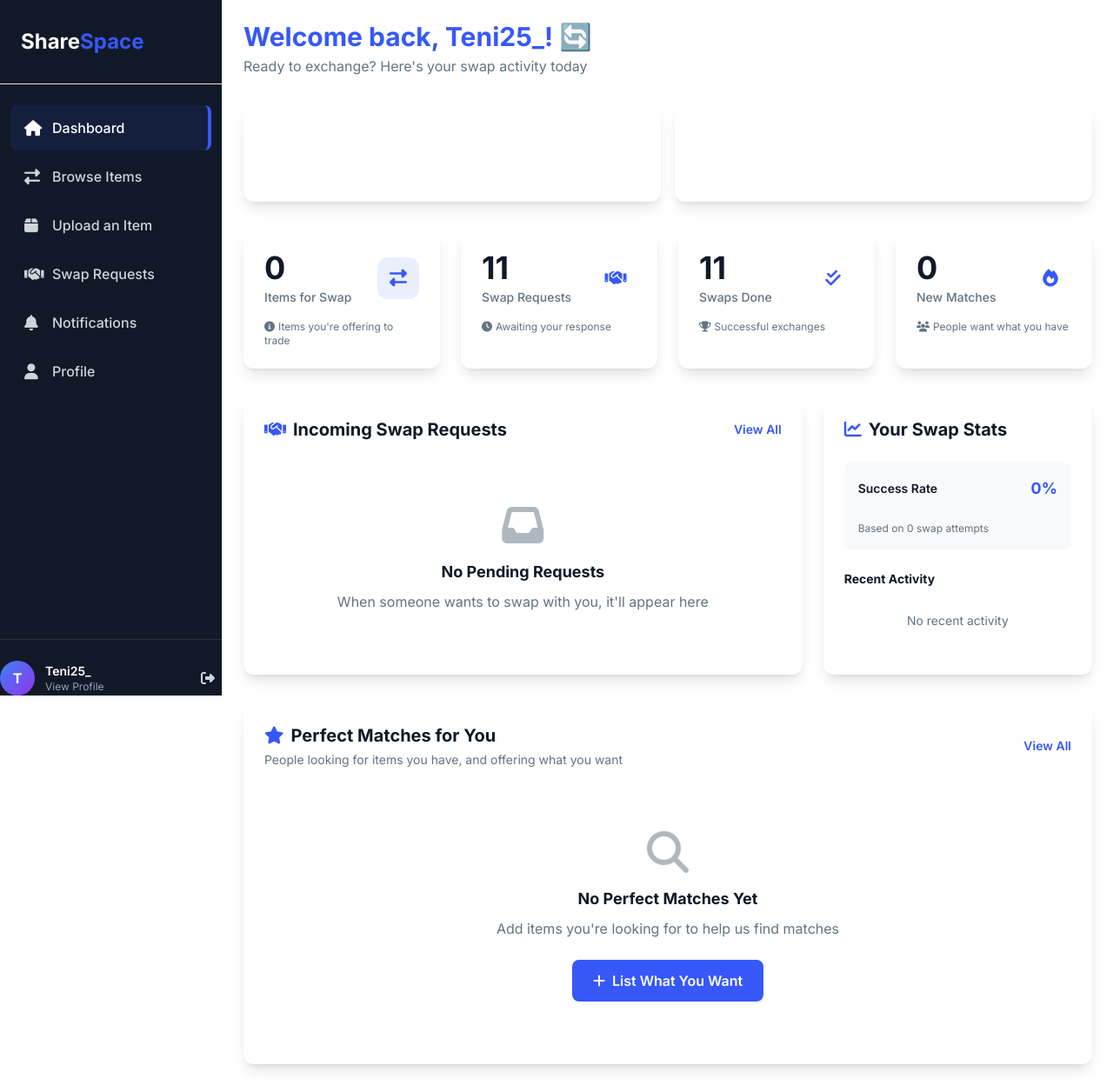
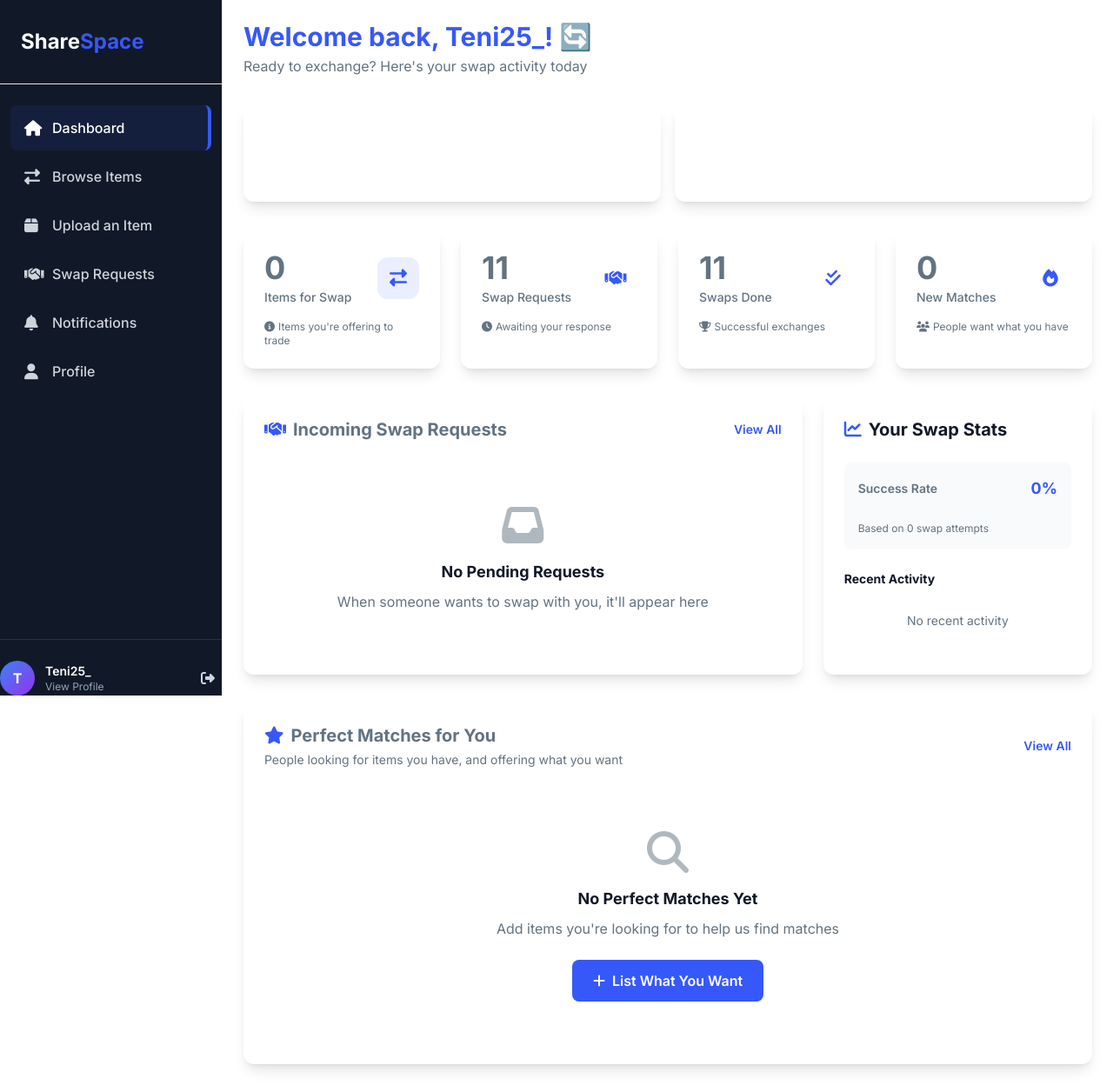
Before and after one commit to Prosperteni/ShareSpace, a Flask app: page /dashboard in a window 1280 px wide. Shown: the whole page at 87% size. Run offline with Flask 3, Linux system fonts and the light colour scheme; a user stored in the database is signed in; data comes from the database, SQL or seed files in the repository; some libraries are stand-ins or nearby versions.

Commit message:
Update dashboard and profile templates for improved UI consistency and readability

```diff
--- a/templates/dashboard.html
+++ b/templates/dashboard.html
@@ -50,7 +50,7 @@
     <div class="bg-white dark:bg-dark-2 rounded-xl p-6 shadow-lg hover:shadow-xl transition transform hover:-translate-y-1">
         <div class="flex items-center justify-between mb-4">
             <div>
-                <div class="text-4xl font-bold text-dark dark:text-white mb-1">{{ stats.active_offers or 0 }}</div>
+                <div class="text-4xl font-bold text-body-color dark:text-dark-6 mb-1">{{ stats.active_offers or 0 }}</div>
                 <div class="text-sm font-medium text-body-color dark:text-dark-6">Items for Swap</div>
             </div>
             <div class="w-12 h-12 rounded-xl bg-primary bg-opacity-10 flex items-center justify-center text-primary text-xl">
@@ -66,7 +66,7 @@
     <div class="bg-white dark:bg-dark-2 rounded-xl p-6 shadow-lg hover:shadow-xl transition transform hover:-translate-y-1">
         <div class="flex items-center justify-between mb-4">
             <div>
-                <div class="text-4xl font-bold text-dark dark:text-white mb-1">{{ stats.pending_requests or 0 }}</div>
+                <div class="text-4xl font-bold text-body-color dark:text-dark-6 mb-1">{{ stats.pending_requests or 0 }}</div>
                 <div class="text-sm font-medium text-body-color dark:text-dark-6">Swap Requests</div>
             </div>
             <div class="w-12 h-12 rounded-xl bg-orange bg-opacity-10 flex items-center justify-center text-orange text-xl">
@@ -82,7 +82,7 @@
     <div class="bg-white dark:bg-dark-2 rounded-xl p-6 shadow-lg hover:shadow-xl transition transform hover:-translate-y-1">
         <div class="flex items-center justify-between mb-4">
             <div>
-                <div class="text-4xl font-bold text-dark dark:text-white mb-1">{{ stats.completed_swaps or 0 }}</div>
+                <div class="text-4xl font-bold text-body-color dark:text-dark-6 mb-1">{{ stats.completed_swaps or 0 }}</div>
                 <div class="text-sm font-medium text-body-color dark:text-dark-6">Swaps Done</div>
             </div>
             <div class="w-12 h-12 rounded-xl bg-green bg-opacity-10 flex items-center justify-center text-green text-xl">
@@ -98,7 +98,7 @@
     <div class="bg-white dark:bg-dark-2 rounded-xl p-6 shadow-lg hover:shadow-xl transition transform hover:-translate-y-1">
         <div class="flex items-center justify-between mb-4">
             <div>
-                <div class="text-4xl font-bold text-dark dark:text-white mb-1">{{ stats.matches or 0 }}</div>
+                <div class="text-4xl font-bold text-body-color dark:text-dark-6 mb-1">{{ stats.matches or 0 }}</div>
                 <div class="text-sm font-medium text-body-color dark:text-dark-6">New Matches</div>
             </div>
             <div class="w-12 h-12 rounded-xl bg-purple bg-opacity-10 flex items-center justify-center text-purple text-xl">
@@ -117,7 +117,7 @@
     <!-- Pending Swap Requests -->
     <div class="lg:col-span-2 bg-white dark:bg-dark-2 rounded-xl p-6 shadow-lg">
         <div class="flex items-center justify-between mb-6">
-            <h2 class="text-xl font-bold text-dark dark:text-white flex items-center gap-2">
+            <h2 class="text-xl font-bold text-body-color dark:text-dark-6 flex items-center gap-2">
                 <i class="fas fa-handshake text-primary"></i>
                 Incoming Swap Requests
             </h2>
@@ -151,11 +151,11 @@
 
                 <!-- Action Buttons -->
                 <div class="flex flex-col gap-2">
-                    <button onclick="respondSwap({{ request.id }}, 'accept')"
+                    <button onclick="respondSwap('{{ request.id }}', 'accept')"
                             class="px-4 py-2 bg-green text-white text-sm rounded-lg hover:bg-opacity-80 transition whitespace-nowrap">
                         <i class="fas fa-check mr-1"></i>Accept
                     </button>
-                    <button onclick="respondSwap({{ request.id }}, 'reject')"
+                    <button onclick="respondSwap('{{ request.id }}', 'reject')"
                             class="px-4 py-2 bg-red text-white text-sm rounded-lg hover:bg-opacity-80 transition whitespace-nowrap">
                         <i class="fas fa-times mr-1"></i>Decline
                     </button>
@@ -184,7 +184,7 @@
         <!-- Swap Success Rate -->
         <div class="mb-6 p-4 bg-gray-1 dark:bg-dark rounded-lg">
             <div class="flex items-center justify-between mb-2">
-                <span class="text-sm font-semibold text-dark dark:text-white">Success Rate</span>
+                <span class="text-sm font-semibold text-body-color dark:text-dark-6">Success Rate</span>
                 <span class="text-lg font-bold text-green">{{ stats.success_rate or 0 }}%</span>
             </div>
             <div class="w-full bg-gray-2 dark:bg-dark-3 rounded-full h-2">
@@ -223,7 +223,7 @@
 <div class="bg-white dark:bg-dark-2 rounded-xl p-6 shadow-lg">
     <div class="flex items-center justify-between mb-6">
         <div>
-            <h2 class="text-xl font-bold text-dark dark:text-white flex items-center gap-2">
+            <h2 class="text-xl font-bold text-body-color dark:text-dark-6 flex items-center gap-2">
                 <i class="fas fa-star text-primary"></i>
                 Perfect Matches for You
             </h2>
```
Also changed, not shown: templates/profile.html (+7 -7 lines), 1 other file.
